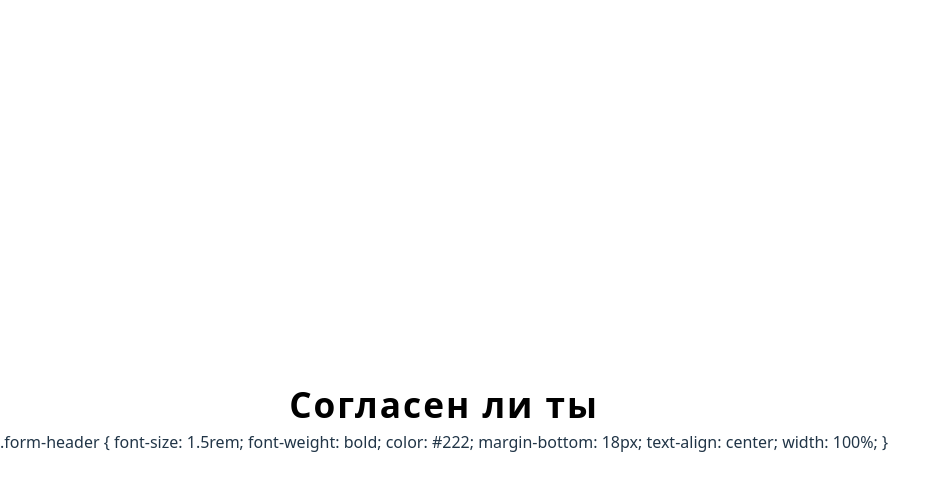
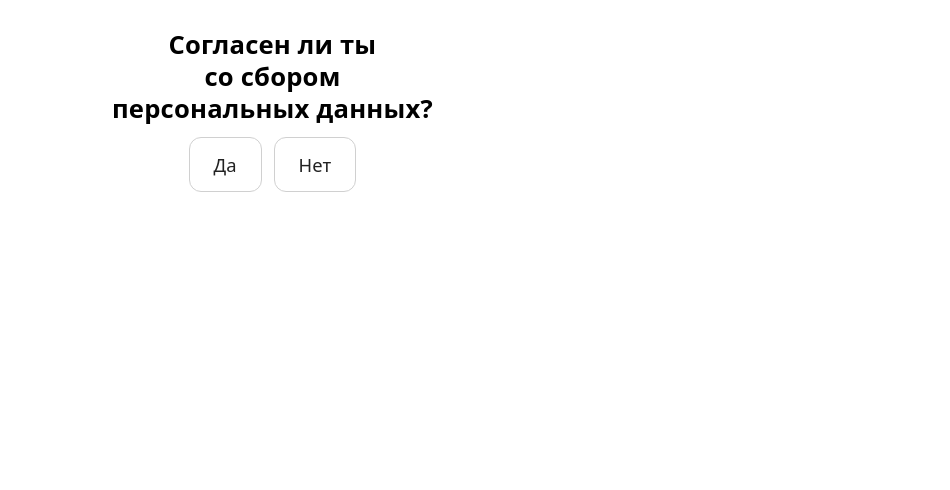
Before and after one commit to AnatolyKozmin/bal, a Vue app in the folder tma-app/: page / in a window 1280 px wide. Shown: the top 490 px of the page, without its empty margins (0-950 px from the left). Built offline with nearby package versions, Linux system fonts and the light colour scheme; no server answers.

Commit message:
Fix black block 2

```diff
--- /dev/null
+++ b/tma-app/src/components/FirstStep.vue
@@ -0,0 +1,100 @@
+<template>
+  <div class="first-step">
+    <label>
+      <span>1. ФИО</span>
+      <input v-model="props.form.fio" required />
+    </label>
+    <label>
+      <span>2. Курс обучения</span>
+      <input v-model="props.form.course" required />
+    </label>
+    <label>
+      <span>3. Факультет</span>
+      <input v-model="props.form.faculty" required />
+    </label>
+    <label>
+      <span>4. Группа обучения (в формате УАиА22-3)</span>
+      <input v-model="props.form.group" required placeholder="УАиА22-3" />
+    </label>
+
+    <label>
+      <span>5. Телефон (в формате 8 (ХХХ) ХХХ – ХХ – ХХ)</span>
+      <input v-model="props.form.phone" required placeholder="8 (___) ___-__-__" />
+    </label>
+    <label>
+      <span>6. Почта (gmail.com)</span>
+      <input v-model="props.form.email" required placeholder="example@gmail.com" />
+    </label>
+    <label>
+      <span>7. Ссылка на ВК</span>
+      <input v-model="props.form.vk" required placeholder="https://vk.com/..." />
+    </label>
+    <label>
+      <span>8. Ссылка на ТГ</span>
+      <input v-model="props.form.tg" required placeholder="https://t.me/..." />
+    </label>
+
+    <fieldset>
+      <legend>9. Успеваемость на последней сессии</legend>
+      <label><input type="radio" v-model="props.form.session" value="все 5" required /> все 5</label>
+      <label><input type="radio" v-model="props.form.session" value="4 и 5" /> 4 и 5</label>
+      <label><input type="radio" v-model="props.form.session" value="есть 3" /> есть 3</label>
+      <label><input type="radio" v-model="props.form.session" value="есть пересдачи" /> есть пересдачи</label>
+      <label><input type="radio" v-model="props.form.session" value="ещё не сдавал сессию" /> ещё не сдавал сессию</label>
+    </fieldset>
+
+    <fieldset>
+      <legend>10. Твой размер футболки</legend>
+      <label><input type="radio" v-model="props.form.tshirt" value="XS" required /> XS</label>
+      <label><input type="radio" v-model="props.form.tshirt" value="S" /> S</label>
+      <label><input type="radio" v-model="props.form.tshirt" value="M" /> M</label>
+      <label><input type="radio" v-model="props.form.tshirt" value="L" /> L</label>
+      <label><input type="radio" v-model="props.form.tshirt" value="XL" /> XL</label>
+      <label><input type="radio" v-model="props.form.tshirt" value="XXL" /> XXL</label>
+    </fieldset>
+
+    <label>
+      <span>11. Есть ли у тебя аллергии на какие-либо продукты или иные особенности питания?</span>
+      <textarea v-model="props.form.food" rows="2" @input="autoGrow($event)" />
+    </label>
+
+    <fieldset>
+      <legend>12. Состоишь ли ты в ССт сейчас?</legend>
+      <label><input type="radio" v-model="props.form.sst" value="Нет, не подавался в ССт" required /> Нет, не подавался в ССт</label>
+      <label><input type="radio" v-model="props.form.sst" value="Нет, не прошёл в ССт" /> Нет, не прошёл в ССт</label>
+      <label><input type="radio" v-model="props.form.sst" value="Да, с октября 2024 года" /> Да, с октября 2024 года</label>
+      <label><input type="radio" v-model="props.form.sst" value="Да, с прошлого учебного года" /> Да, с прошлого учебного года</label>
+    </fieldset>
+
+    <div class="first-step-controls">
+      <button type="submit" class="next-btn">Следующая страница</button>
+    </div>
+  </div>
+</template>
+
+<script setup lang="ts">
+function autoGrow(e: Event) {
+  const target = e.target as HTMLTextAreaElement
+  target.style.height = 'auto'
+  target.style.height = target.scrollHeight + 'px'
+}
+const props = defineProps<{ form: Record<string, any> }>()
+</script>
+
+<style scoped>
+.first-step {
+  padding: 0 1rem;
+  box-sizing: border-box;
+  max-width: 100%;
+}
+.first-step label { display: flex; flex-direction: column; gap: 8px; margin-bottom: 6px; }
+.first-step input, .first-step textarea { padding: 8px; border-radius: 8px; border: 1px solid #e0e0e0; }
+.first-step fieldset { border: 1px solid #eee; border-radius: 8px; padding: 8px; }
+.first-step-controls { margin-top: 12px; display:flex; justify-content:center; }
+.first-step .next-btn { padding: 10px 18px; border-radius: 10px; }
+
+@media (min-width: 600px) {
+  .first-step { padding: 0 0rem; }
+}
+
+</style>
--- a/tma-app/src/components/SurveyForm.vue
+++ b/tma-app/src/components/SurveyForm.vue
@@ -12,6 +12,7 @@ const showConsentButtons = ref(false)
 const sadText = ref('')
 
 import { reactive } from 'vue'
+import FirstStep from './FirstStep.vue'
 const form = reactive({
   fio: '',
   course: '',
@@ -27,11 +28,8 @@ const form = reactive({
   sst: '',
 })
 
-function autoGrow(e: Event) {
-  const target = e.target as HTMLTextAreaElement
-  target.style.height = 'auto'
-  target.style.height = target.scrollHeight + 'px'
-}
+
+
 
 function nextPage() {
   // Здесь можно добавить логику для отображения следующих вопросов
@@ -138,77 +136,10 @@ onMounted(() => {
     <div v-if="showForm">
       <div class="form-header">Анкета кандидата</div>
       <form class="survey-form" @submit.prevent="nextPage">
-        <label>
-          <span>1. ФИО</span>
-          <input v-model="form.fio" required />
-        </label>
-        <label>
-          <span>2. Курс обучения</span>
-          <input v-model="form.course" required />
-        </label>
-        <label>
-          <span>3. Факультет</span>
-          <input v-model="form.faculty" required />
-        </label>
-        <label>
-          <span>4. Группа обучения (в формате УАиА22-3)</span>
-          <input v-model="form.group" required placeholder="УАиА22-3" />
-        </label>
-        <label>
-          <span>5. Телефон (в формате 8 (ХХХ) ХХХ – ХХ – ХХ)</span>
-          <input v-model="form.phone" required placeholder="8 (___) ___-__-__" />
-        </label>
-        <label>
-          <span>6. Почта (gmail.com)</span>
-          <input v-model="form.email" required placeholder="example@gmail.com" />
-        </label>
-        <label>
-          <span>7. Ссылка на ВК</span>
-          <input v-model="form.vk" required placeholder="https://vk.com/..." />
-        </label>
-        <label>
-          <span>8. Ссылка на ТГ</span>
-          <input v-model="form.tg" required placeholder="https://t.me/..." />
-        </label>
-        <fieldset>
-          <legend>9. Успеваемость на последней сессии</legend>
-          <label><input type="radio" v-model="form.session" value="все 5" required /> все 5</label>
-          <label><input type="radio" v-model="form.session" value="4 и 5" /> 4 и 5</label>
-          <label><input type="radio" v-model="form.session" value="есть 3" /> есть 3</label>
-          <label><input type="radio" v-model="form.session" value="есть пересдачи" /> есть пересдачи</label>
-          <label><input type="radio" v-model="form.session" value="ещё не сдавал сессию" /> ещё не сдавал сессию</label>
-        </fieldset>
-        <fieldset>
-          <legend>10. Твой размер футболки</legend>
-          <label><input type="radio" v-model="form.tshirt" value="XS" required /> XS</label>
-          <label><input type="radio" v-model="form.tshirt" value="S" /> S</label>
-          <label><input type="radio" v-model="form.tshirt" value="M" /> M</label>
-          <label><input type="radio" v-model="form.tshirt" value="L" /> L</label>
-          <label><input type="radio" v-model="form.tshirt" value="XL" /> XL</label>
-          <label><input type="radio" v-model="form.tshirt" value="XXL" /> XXL</label>
-        </fieldset>
-        <label>
-          <span>11. Есть ли у тебя аллергии на какие-либо продукты или иные особенности питания?</span>
-          <textarea v-model="form.food" rows="2" @input="autoGrow($event)" />
-        </label>
-        <fieldset>
-          <legend>12. Состоишь ли ты в ССт сейчас?</legend>
-          <label><input type="radio" v-model="form.sst" value="Нет, не подавался в ССт" required /> Нет, не подавался в ССт</label>
-          <label><input type="radio" v-model="form.sst" value="Нет, не прошёл в ССт" /> Нет, не прошёл в ССт</label>
-          <label><input type="radio" v-model="form.sst" value="Да, с октября 2024 года" /> Да, с октября 2024 года</label>
-          <label><input type="radio" v-model="form.sst" value="Да, с прошлого учебного года" /> Да, с прошлого учебного года</label>
-        </fieldset>
-        <button type="submit" class="next-btn">Следующая страница</button>
+        <FirstStep :form="form" />
+        <!-- Первый шаг (все поля и кнопка перенесены в FirstStep.vue) -->
       </form>
     </div>
-  .form-header {
-    font-size: 1.5rem;
-    font-weight: bold;
-    color: #222;
-    margin-bottom: 18px;
-    text-align: center;
-    width: 100%;
-  }
 
     <!-- конец корневого блока greeting -->
   </div>
@@ -216,100 +147,132 @@ onMounted(() => {
 
 
 <style scoped>
-
-
+/* Базовая разметка и фон */
 html, body {
   background: #fff !important;
   min-height: 100vh;
 }
 
-
 .greeting {
   position: relative;
     width: 100%;
     max-width: 100vw;
-  min-height: 100vh;
+    min-height: 114vh;
     background: #fff;
     display: flex;
     flex-direction: column;
-  justify-content: center;
+    justify-content: flex-start;
     align-items: center;
     z-index: 999;
     overflow-y: auto;
+    text-align: center;
+    padding: 0.8rem 4.2rem 1.4rem;
+    box-sizing: border-box;
 }
+
 .animated {
-  font-size: 2.2rem;
-  font-weight: bold;
+  font-size: clamp(1.8rem, 5.5vw, 3rem);
+  font-weight: 700;
   color: #000;
-  letter-spacing: 2px;
-  white-space: pre;
-  transition: color 0.3s;
+  letter-spacing: 0.2px;
+  white-space: pre-line;
+  transition: color 0.2s;
+  text-align: center;
+  max-width: 100%;
+  word-break: break-word;
+  overflow-wrap: break-word;
+  padding: 0 2.8rem;
+  box-sizing: border-box;
 }
+
 .consent-block {
   display: flex;
   flex-direction: column;
   align-items: center;
-  gap: 18px;
+  gap: 12px;
+  width: 100%;
 }
+
 .consent-text {
+  display: flex;
+  flex-direction: column;
+  align-items: center;
+  justify-content: center;
+  text-align: center;
+  font-size: clamp(1.2rem, 4vw, 1.6rem);
+  line-height: 1.25;
+  max-width: 100%;
+  word-break: break-word;
+  overflow-wrap: break-word;
+  padding: 0 2.8rem;
+  box-sizing: border-box;
+}
+.consent-text > div {
+  display: block;
+  width: 100%;
   text-align: center;
 }
+.animated { display: block; margin: 0 auto; }
+
 .consent-buttons {
   display: flex;
-  gap: 18px;
+  gap: 12px;
 }
 .consent-buttons button {
-  padding: 10px 24px;
-  border-radius: 10px;
+  padding: clamp(10px, 3vw, 14px) clamp(14px, 4.5vw, 24px);
+  border-radius: 12px;
   border: 1px solid #d0d0d0;
   background: #fff;
-  font-size: 1.1rem;
-  font-weight: 500;
+  font-size: clamp(1rem, 3.2vw, 1.15rem);
   color: #222;
   cursor: pointer;
-  transition: background 0.2s;
 }
-.consent-buttons button:hover {
-  background: #f0f0f0;
-}
+.consent-buttons button:hover { background: #f5f5f5; }
+
 .survey-form {
   display: flex;
   flex-direction: column;
-  gap: 18px;
+  gap: 14px;
   width: 100%;
-  max-width: 400px;
+  max-width: 420px;
   margin: 0 auto;
+  padding: 0 2.8rem;
+  box-sizing: border-box;
 }
-.survey-form label, .survey-form fieldset {
+
+@media (max-width: 360px) {
+  .greeting { padding: 1.4rem; }
+  .animated { padding: 0 1rem; }
+  .consent-text { padding: 0 1rem; }
+  .survey-form { padding: 0 1rem; }
+}
+.survey-form label,
+.survey-form fieldset {
   display: flex;
   flex-direction: column;
   gap: 6px;
   color: #000;
 }
-.survey-form input, .survey-form textarea {
+.survey-form input,
+.survey-form textarea {
+  padding: clamp(12px, 3vw, 16px) clamp(12px, 3.2vw, 16px);
+  border-radius: 10px;
+  border: 1px solid #e0e0e0;
+  font-size: clamp(1rem, 2.8vw, 1.05rem);
+}
+.survey-form textarea { min-height: 48px; max-height: 220px; }
+.survey-form fieldset {
+  border: 1px solid #eee;
+  border-radius: 8px;
   padding: 10px 12px;
-  border-radius: 10px;
-  border: 1px solid #d0d0d0;
-  font-size: 16px;
-  resize: none;
 }
-.survey-form textarea {
-  min-height: 40px;
-  max-height: 200px;
-}
-.survey-form fieldset {
-  border: 1px solid #e0e0e0;
-  border-radius: 10px;
-  padding: 10px 12px;
-  gap: 8px;
-}
-.survey-form legend {
-  font-weight: 500;
-  margin-bottom: 6px;
-  color: #000;
-}
-.survey-form span {
-  color: #000;
+.survey-form legend { font-weight: 600; margin-bottom: 6px; }
+
+/* Mobile tweaks */
+@media (max-width: 480px) {
+  .animated { font-size: 1.2rem; }
+  .consent-text { font-size: 0.98rem; }
+  .survey-form { max-width: 94vw; }
 }
 
 </style>
--- a/tma-app/src/style.css
+++ b/tma-app/src/style.css
@@ -2,11 +2,9 @@
   font-family: system-ui, Avenir, Helvetica, Arial, sans-serif;
   line-height: 1.5;
   font-weight: 400;
-
   color-scheme: light dark;
-  color: rgba(255, 255, 255, 0.87);
-  background-color: #242424;
-
+  color: #222;
+  background-color: #fff;
   font-synthesis: none;
   text-rendering: optimizeLegibility;
   -webkit-font-smoothing: antialiased;
```
Lines whose indentation alone changed are shown as unchanged.
